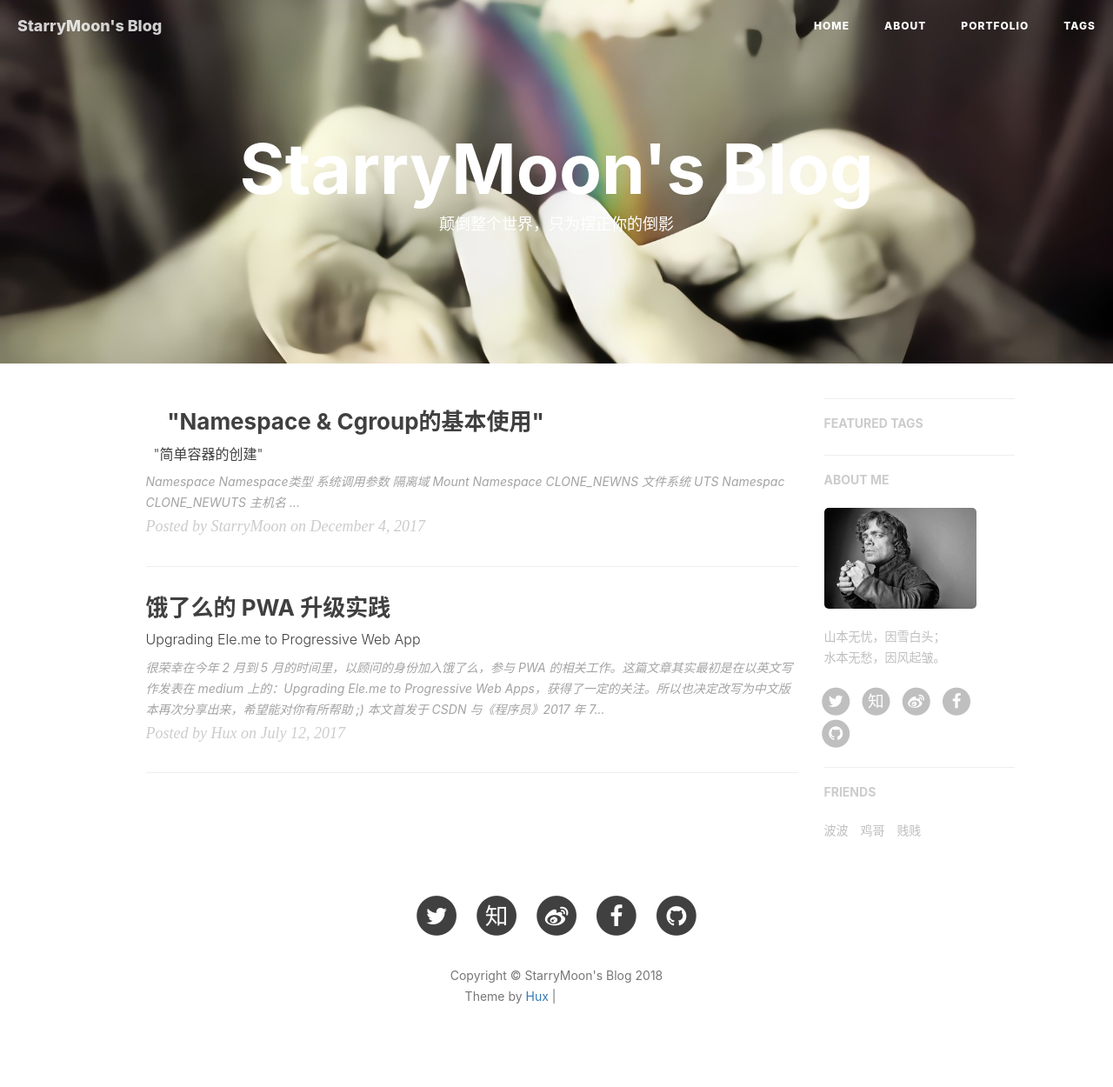
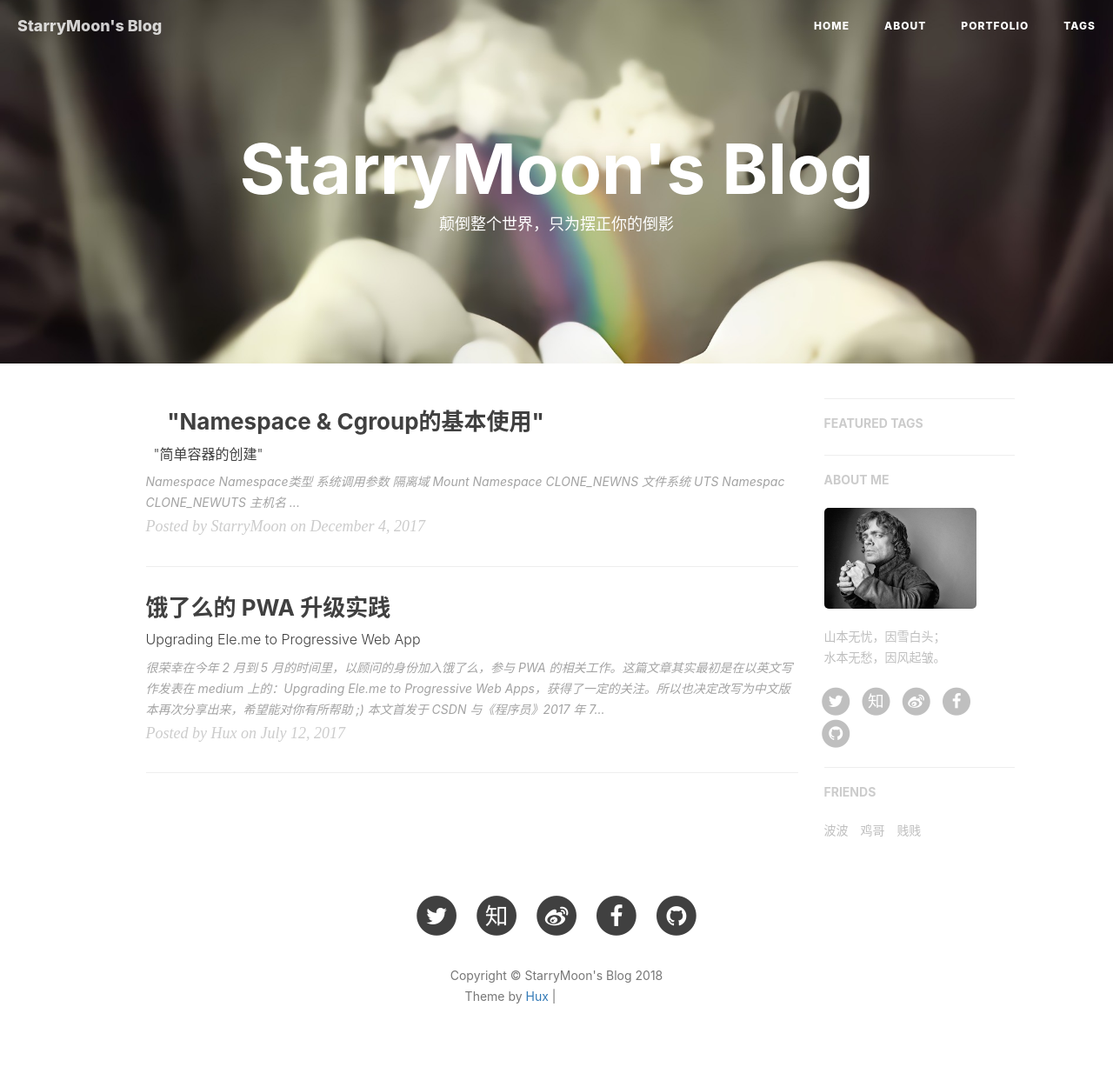
Before and after one commit to ZhuoHuang-HUST/zhuohuang-hust.github.io, a Jekyll site: the page built from index.html, in a window 1280 px wide. Shown: the whole page at 87% size. Built offline with Jekyll 4.4.1, drawn with Linux system fonts in a browser that asks for light colours; nearby versions of some CDN libraries; the list of posts is cut into pages by our own code; comment, search, counter and statistics services are not loaded; grey boxes are pictures that could not be loaded.

Commit message:
modify home pg

```diff
--- a/_config.yml
+++ b/_config.yml
@@ -1,7 +1,7 @@
 # Site settings
 title: StarryMoon's Blog
 SEOTitle: StarryMoon
-header-img: img/Rainbow_4.jpg
+header-img: img/Rainbow_5.jpg
 email: foggyrmail@gmail.com
 description: "这里是 @StarryMoon 的个人博客，与你一起发现更大的世界。"
 keyword: "StarryMoon"
```
Also changed, not shown: img/Rainbow_5.jpg (added).
